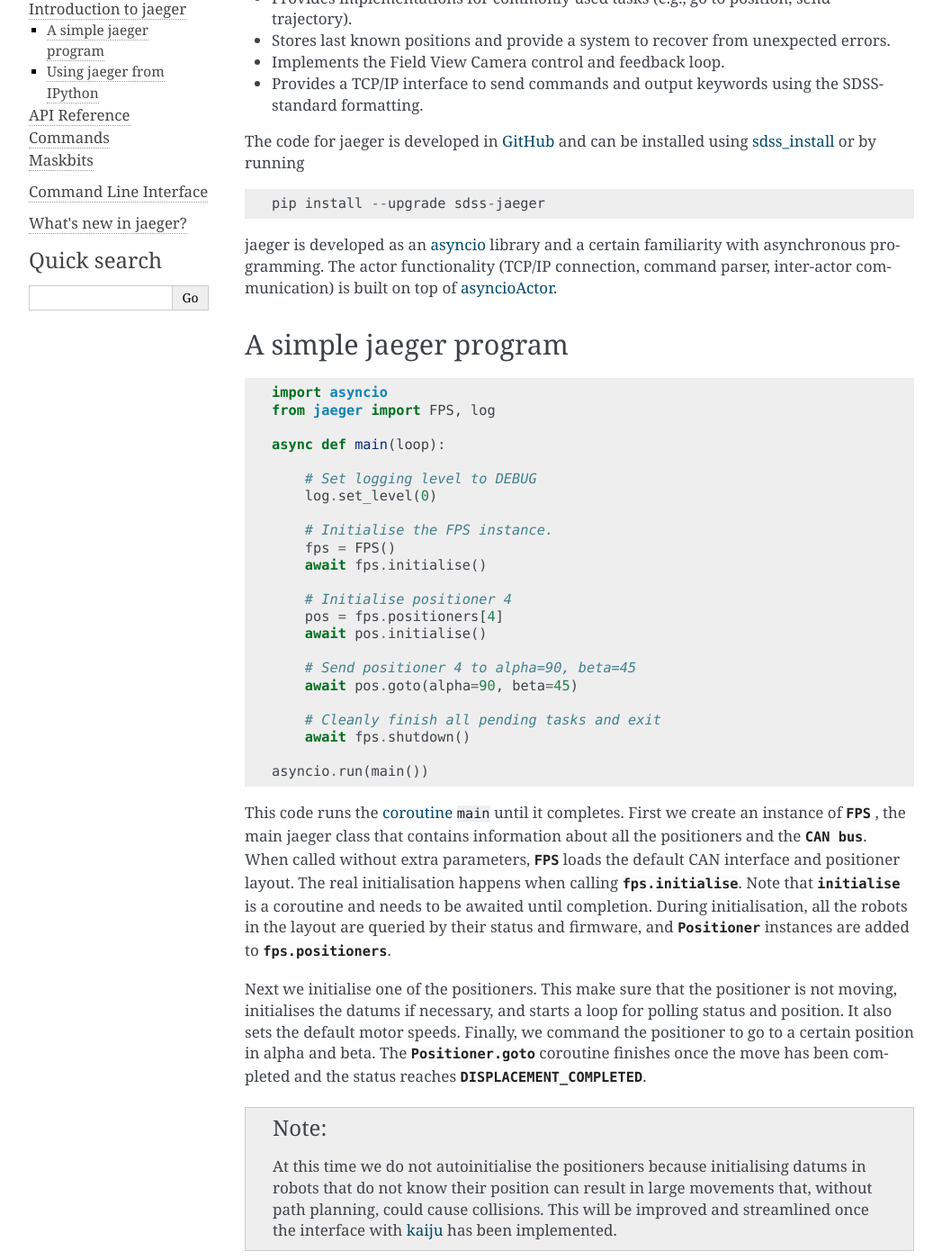
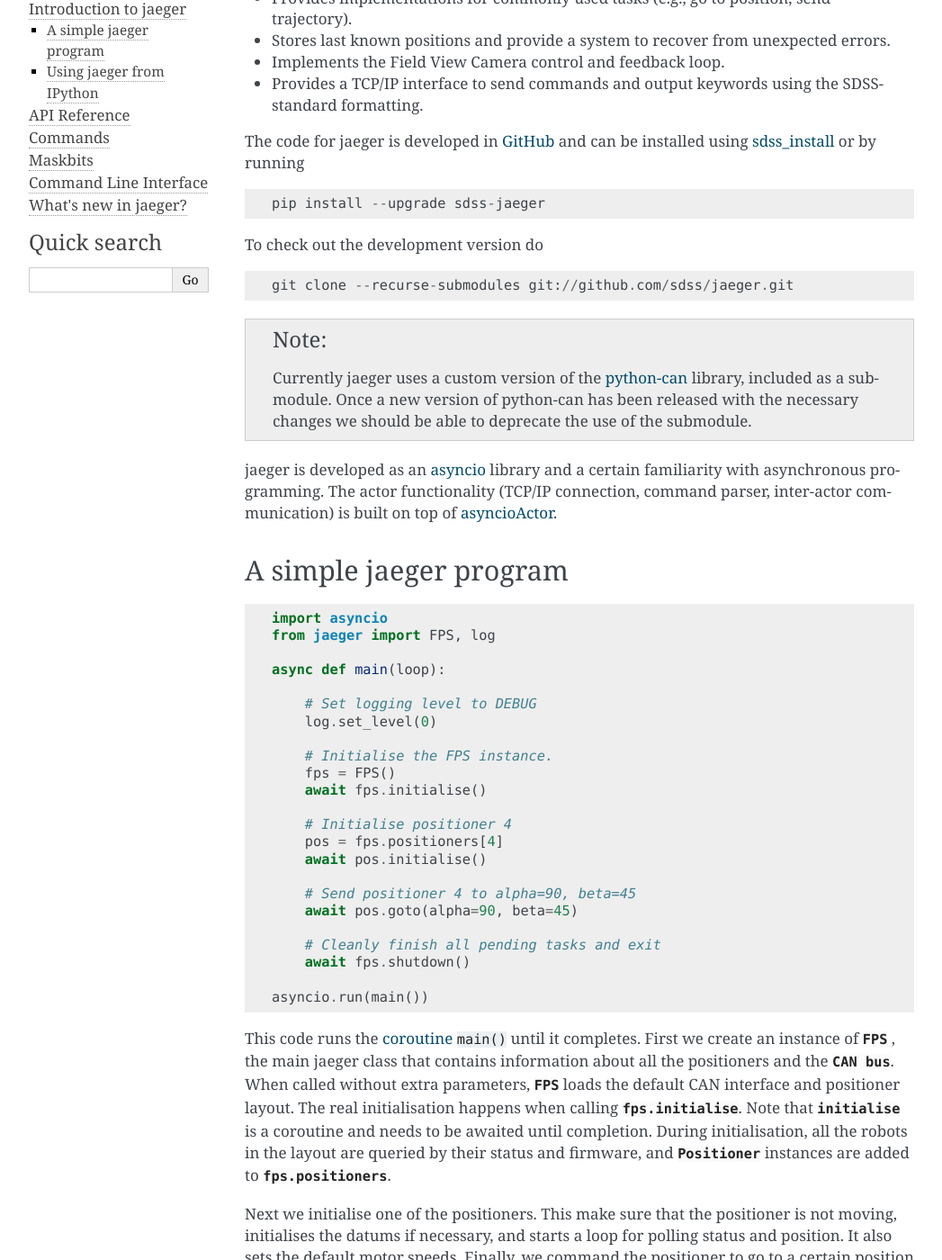
Before and after one commit to sdss/jaeger, a Sphinx documentation site: the page built from docs/sphinx/intro.rst, in a window 1280 px wide and 1400 px high, scrolled down 301 px. Shown: the whole window at 90% size, without its empty margins (106-1153 px from the left). Built offline with Sphinx 7.4.7, drawn with Linux system fonts in a browser that asks for light colours; the version number is read from the project's files by our own code.

Commit message:
A few changes to documentation

```diff
--- a/docs/sphinx/intro.rst
+++ b/docs/sphinx/intro.rst
@@ -7,7 +7,7 @@ Introduction to jaeger
 `jaeger <http://pacificrim.wikia.com/wiki/Jaeger>`_ provides high level control for the SDSS-V `Focal Plane System <https://wiki.sdss.org/display/FPS>`__. Some of the things that jaeger does are:
 
 - Wraps the low level CAN commands for simpler use.
-- Provides a framework that is independent of the CAN interface used (by using the `python-can <https://github.com/hardbyte/python-can>`__ library).
+- Provides a framework that is independent of the CAN interface used (by using the `python-can <https://github.com/hardbyte/python-can>`_ library).
 - Interfaces with `kaiju <https://github.com/csayres/kaiju>`_ to provide anticollision path planning for trajectories.
 - Implements status and position update loops.
 - Provides implementations for commonly used tasks (e.g., go to position, send trajectory).
@@ -18,6 +18,12 @@ Introduction to jaeger
 The code for jaeger is developed in `GitHub <https://github.com/sdss/jaeger>`__ and can be installed using `sdss_install <https://github.com/sdss/sdss_install>`__ or by running ::
 
     pip install --upgrade sdss-jaeger
+
+To check out the development version do ::
+
+    git clone --recurse-submodules git://github.com/sdss/jaeger.git
+
+.. note:: Currently jaeger uses a custom version of the python-can_ library, included as a submodule. Once a new version of python-can has been released with the necessary changes we should be able to deprecate the use of the submodule.
 
 jaeger is developed as an `asyncio <https://docs.python.org/3/library/asyncio.html>`__ library and a certain familiarity with asynchronous programming. The actor functionality (TCP/IP connection, command parser, inter-actor communication) is built on top of `asyncioActor <https://github.com/albireox/asyncioActor>`__.
 
@@ -51,7 +57,7 @@ A simple jaeger program
 
     asyncio.run(main())
 
-This code runs the `coroutine <https://docs.python.org/3/library/asyncio-task.html#coroutines>`__ ``main`` until it completes. First we create an instance of `~jaeger.fps.FPS` , the main jaeger class that contains information about all the positioners and the `CAN bus <jaeger.can.JaegerCAN>`. When called without extra parameters, `~jaeger.fps.FPS` loads the default CAN interface and positioner layout. The real initialisation happens when calling `fps.initialise <jaeger.fps.FPS.initialise>`. Note that `~jaeger.fps.FPS.initialise` is a coroutine and needs to be awaited until completion. During initialisation, all the robots in the layout are queried by their status and firmware, and `~jaeger.positioner.Positioner` instances are added to `fps.positioners <jaeger.fps.FPS.positioners>`.
+This code runs the `coroutine <https://docs.python.org/3/library/asyncio-task.html#coroutines>`__ ``main()`` until it completes. First we create an instance of `~jaeger.fps.FPS` , the main jaeger class that contains information about all the positioners and the `CAN bus <jaeger.can.JaegerCAN>`. When called without extra parameters, `~jaeger.fps.FPS` loads the default CAN interface and positioner layout. The real initialisation happens when calling `fps.initialise <jaeger.fps.FPS.initialise>`. Note that `~jaeger.fps.FPS.initialise` is a coroutine and needs to be awaited until completion. During initialisation, all the robots in the layout are queried by their status and firmware, and `~jaeger.positioner.Positioner` instances are added to `fps.positioners <jaeger.fps.FPS.positioners>`.
 
 Next we initialise one of the positioners. This make sure that the positioner is not moving, initialises the datums if necessary, and starts a loop for polling status and position. It also sets the default motor speeds. Finally, we command the positioner to go to a certain position in alpha and beta. The `Positioner.goto <jaeger.positioner.Positioner.goto>` coroutine finishes once the move has been completed and the status reaches `~jaeger.maskbits.PositionerStatus.DISPLACEMENT_COMPLETED`.
 
--- a/docs/sphinx/maskbits.rst
+++ b/docs/sphinx/maskbits.rst
@@ -3,6 +3,3 @@ Maskbits
 
 .. automodule:: jaeger.maskbits
     :undoc-members:
-
-.. autoclass:: jaeger.commands.CommandID
-    :undoc-members:
```
Also changed, not shown: docs/sphinx/index.rst (+0 -8 lines).
